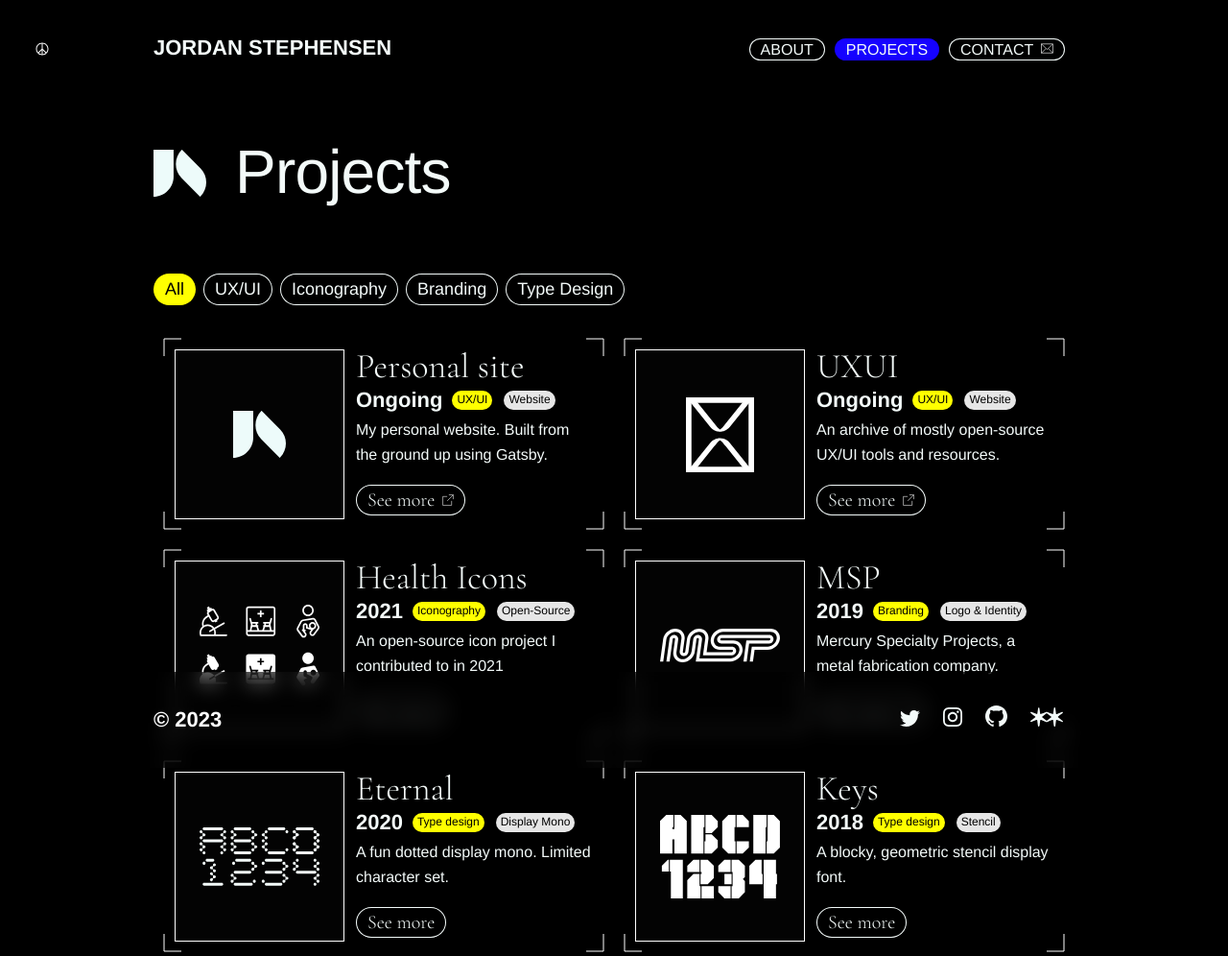
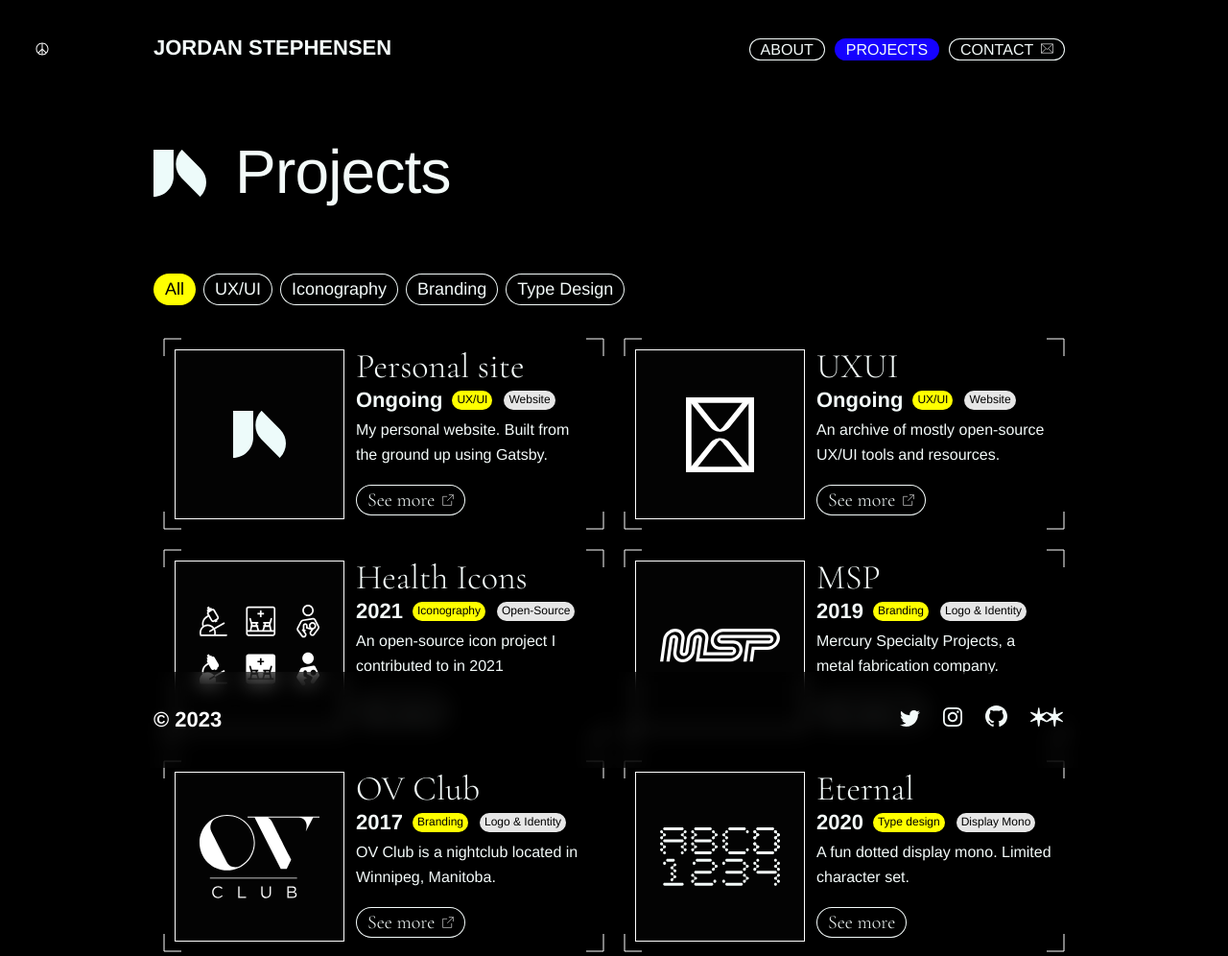
Before and after one commit to jordanstephensen/jordanstephensen.com, a Gatsby site: page /projects in a window 1280 px wide. Shown: the top 996 px of the page at 96% size. Built offline with nearby package versions, Linux system fonts and the light colour scheme; Gatsby itself is replaced by a stand-in of ours.

Commit message:
add ov club project

```diff
--- a/src/pages/projects.js
+++ b/src/pages/projects.js
@@ -11,6 +11,7 @@ import eternalthumb from '../images/eternal/eternal-thumbnail.svg'
 import keysthumb from '../images/keys/keys-thumbnail.svg'
 import agourathumb from '../images/agoura/agoura-thumbnail.svg'
 import mspthumb from '../images/msp/msp-thumbnail.svg'
+import ovthumb from '../images/ovclub/ovclub-thumbnail.svg'
 import uxuithumb from '../images/uxui/uxui-thumbnail.svg'
 import healthiconsthumb from '../images/healthicons/healthicons-thumbnail.svg'
 import logo from '../images/js-logo.svg'
@@ -128,6 +129,22 @@ const Work = ({  }) => {
           </Card>
 
           <Card
+            className='js-projects__card-container__card--branding'
+            image={ovthumb}
+            link="https://www.behance.net/gallery/170860669/OV-Club-Branding"
+            target="_blank"
+            title="OV Club"
+            category="Branding"
+            descriptor="Logo & Identity"
+            year="2017"
+          >
+            <small>
+              OV Club is a nightclub located in Winnipeg, Manitoba.
+            </small>
+          </Card>
+
+
+          <Card
             className='js-projects__card-container__card--type'
             image={eternalthumb}
             link="/projects/eternal"
```
Also changed, not shown: src/images/ovclub/ovclub-thumbnail.svg (added).
